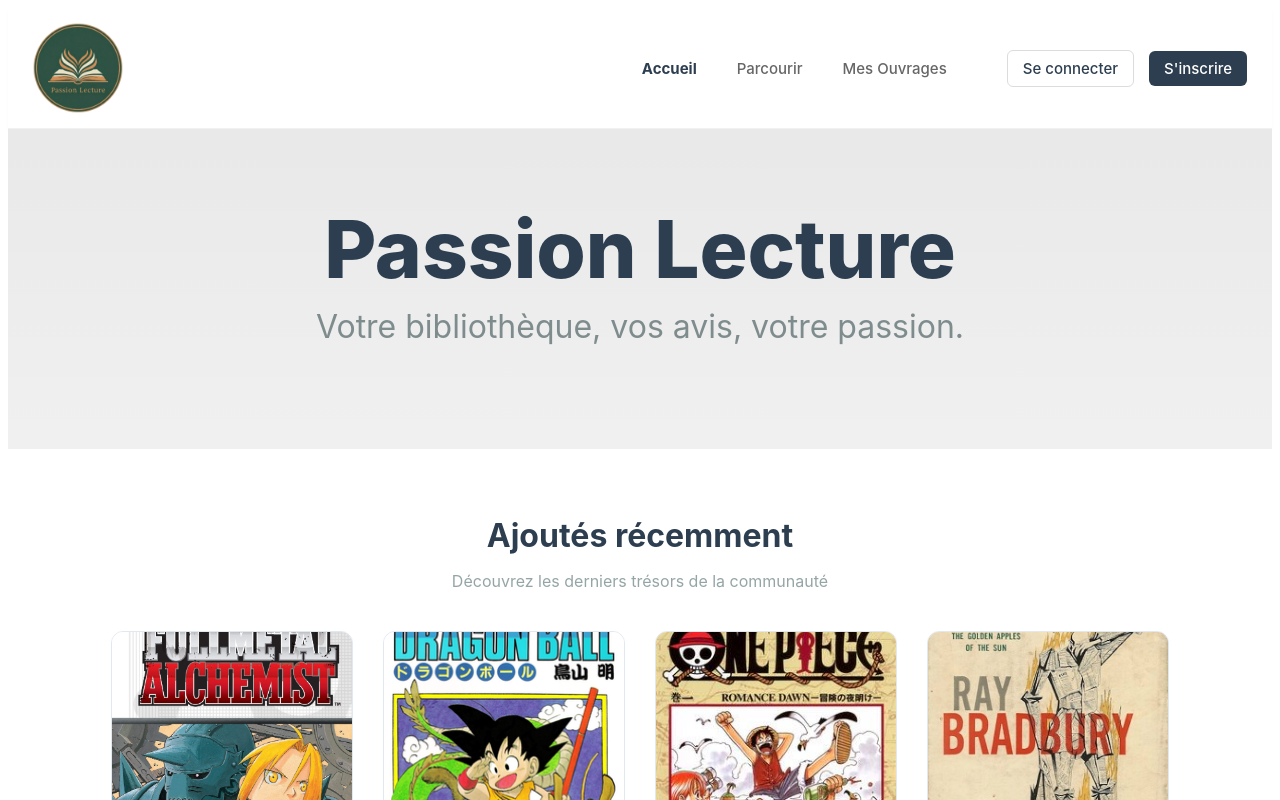
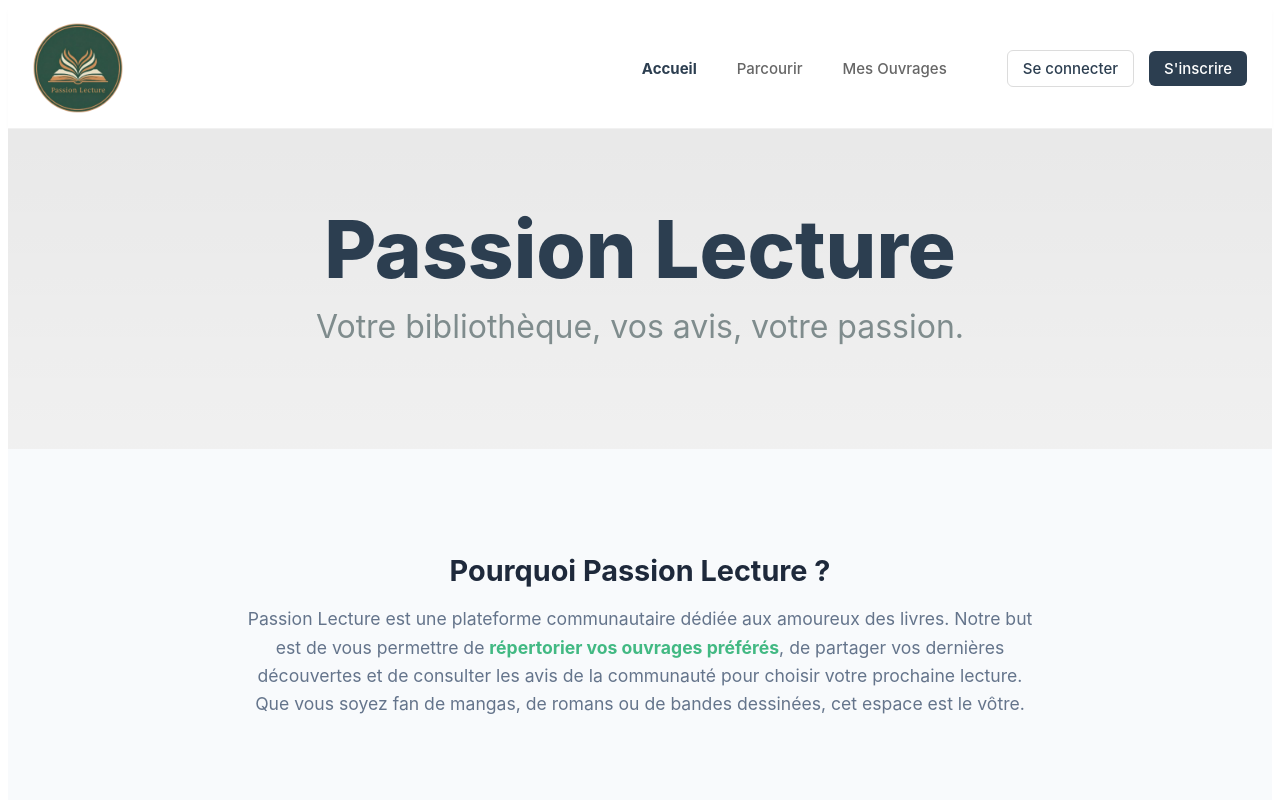
Before and after one commit to erdemcasa/P_Web_294, a Vue app: page / in a window 1280 px wide. Shown: the top 800 px of the page. Built offline with nearby package versions, Linux system fonts and the light colour scheme; data requests are answered from the project's data file.

Commit message:
fix(home) : Ajout de la description

```diff
--- a/src/views/HomeView.vue
+++ b/src/views/HomeView.vue
@@ -27,6 +27,19 @@ onMounted(fetchOuvrages)
       <p>Votre bibliothèque, vos avis, votre passion.</p>
     </div>
   </header>
+
+  <section class="about-section">
+  <div class="container">
+    <h2>Pourquoi Passion Lecture ?</h2>
+    <p>
+      Passion Lecture est une plateforme communautaire dédiée aux amoureux des livres.
+      Notre but est de vous permettre de <strong>répertorier vos ouvrages préférés</strong>,
+      de partager vos dernières découvertes et de consulter les avis de la communauté
+      pour choisir votre prochaine lecture. Que vous soyez fan de mangas, de romans ou
+      de bandes dessinées, cet espace est le vôtre.
+    </p>
+  </div>
+</section>
 
   <main class="container">
     <section class="recent-section">
@@ -106,4 +119,32 @@ h2 {
   color: #95a5a6;
 }
 
+.about-section {
+  padding: 40px 20px;
+  background-color: #f8fafc; /* Un gris très léger pour détacher du blanc */
+  text-align: center;
+  border-bottom: 1px solid #e2e8f0;
+}
+
+.about-section .container {
+  max-width: 800px;
+  margin: 0 auto;
+}
+
+.about-section h2 {
+  color: #1e293b;
+  margin-bottom: 15px;
+  font-size: 1.8rem;
+}
+
+.about-section p {
+  color: #64748b;
+  line-height: 1.6;
+  font-size: 1.1rem;
+}
+
+.about-section strong {
+  color: #42b983; /* Le vert de ton projet pour faire ressortir l'idée */
+}
+
 </style>
```
